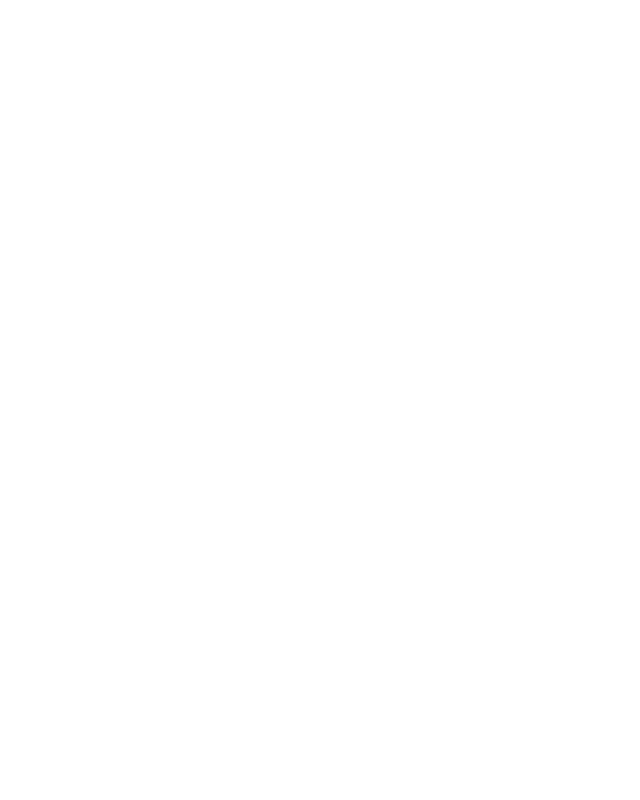
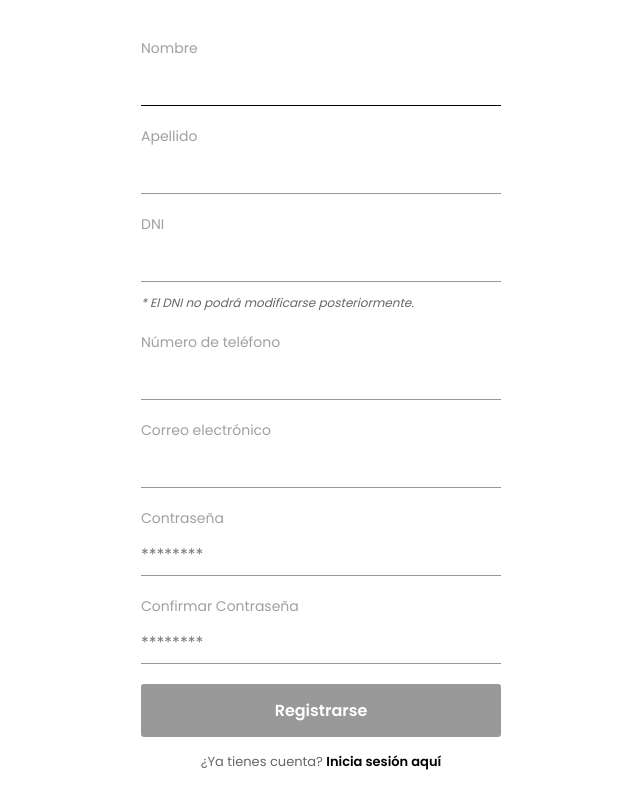
Before and after one commit to DareekShot/mi-tienda, a React (Vite) app: page /register in a window 1280 px wide. Before the commit this address had no page. Shown: the part 240-1040 px from the top of the page, without its empty margins (319-959 px from the left). Before the commit the page ends 800 px from the top, so only its background shows below. Built offline with nearby package versions, Linux system fonts and the light colour scheme.

Commit message:
Agregué Register

```diff
--- a/src/main.jsx
+++ b/src/main.jsx
@@ -13,6 +13,7 @@
 import ResultadoBusqueda from './components/ResultadoBusqueda/ResultadoBusqueda.jsx'
 import DetalleProducto from './components/DetalleProducto/DetalleProducto.jsx'
 import Login from './pages/Login/Login.jsx'
+import Register from './pages/Register/Register.jsx'
 
 const router = createBrowserRouter([
   {
@@ -54,6 +55,10 @@
   {
     path: "/login",
     element: <Login />
+  },
+  {
+    path: "/register",
+    element: <Register />
   }
 ])
 
--- /dev/null
+++ b/src/pages/Register/Register.css
@@ -0,0 +1,111 @@
+.register-container {
+  max-width: 360px;
+  margin: 80px auto;
+  padding: 0 20px;
+  font-family: 'Poppins','Helvetica Neue',Helvetica,Arial,sans-serif;
+  color: #2e2e2e;
+}
+
+.register-container h1 {
+  font-weight: 600;
+  font-size: 22px;
+  margin-bottom: 20px;
+  border-bottom: 1px solid #000;
+  padding-bottom: 8px;
+  width: fit-content;
+}
+
+.register-form {
+  display: flex;
+  flex-direction: column;
+}
+
+.register-form label {
+  font-size: 14px;
+  color: #a0a0a0;
+  margin-top: 20px;
+  margin-bottom: 5px;
+  font-weight: 500;
+}
+
+.register-form input {
+  font-family: 'Poppins','Helvetica Neue',Helvetica,Arial,sans-serif;
+  border: none;
+  border-bottom: 1px solid #999;
+  padding: 8px 0;
+  font-size: 16px;
+  outline: none;
+  transition: border-color 0.3s ease;
+}
+
+.register-form input:focus {
+  border-bottom-color: #000;
+}
+
+.register-button {
+  font-family: 'Poppins','Helvetica Neue',Helvetica,Arial,sans-serif;
+  background-color: #999;
+  border: none;
+  padding: 14px 0;
+  border-radius: 3px;
+  font-size: 16px;
+  font-weight: 600;
+  color: white;
+  transition: background-color 0.3s ease;
+  margin-top: 20px;
+}
+
+.register-button.enabled {
+  background-color: #000;
+}
+
+.register-button:disabled {
+  cursor: not-allowed;
+}
+
+/* Nuevo efecto hover para el botón */
+.register-button:hover {
+  background-color: #333;
+  box-shadow: 0 4px 8px rgba(0,0,0,0.2);
+  transition: background-color 0.3s ease, box-shadow 0.3s ease;
+}
+
+.register-error {
+  font-family: 'Poppins','Helvetica Neue',Helvetica,Arial,sans-serif;
+  margin-top: 10px;
+  color: #d93025;
+  font-size: 12px;
+  font-weight: 400;
+  text-align: left;
+}
+
+.register-links {
+  font-size: 13px;
+  margin-top: 15px;
+  text-align: center;
+  color: #333;
+}
+
+.register-links p{
+  margin: 0;
+  font-size: 13px;
+  color: #666;
+}
+
+.register-links a {
+  font-weight: 700;
+  color: #000;
+  text-decoration: none;
+  cursor: pointer;
+}
+
+.register-links a:hover {
+  text-decoration: underline;
+}
+
+.dni-note {
+  font-size: 12px;
+  color: #666;
+  font-style: italic;
+  margin-bottom: 0;
+}
--- /dev/null
+++ b/src/pages/Register/Register.jsx
@@ -0,0 +1,181 @@
+import React, { useState } from 'react'
+import { useNavigate, Link } from 'react-router-dom'
+import { useAuth } from '../../contexts/AuthContext'
+import './register.css'
+import Header from '../../components/Header/Header.jsx'
+import Footer from '../../components/Footer/Footer.jsx'
+import Navbar from '../../components/NavBar/Navbar.jsx'
+
+const Register = () => {
+  const [name, setName] = useState('')
+  const [lastName, setLastName] = useState('')
+  const [dni, setDni] = useState('')
+  const [phone, setPhone] = useState('')
+  const [email, setEmail] = useState('')
+  const [password, setPassword] = useState('')
+  const [passwordConfirm, setPasswordConfirm] = useState('')
+  const [errors, setErrors] = useState({})
+  const { register, user } = useAuth()
+  const navigate = useNavigate()
+
+  if (user) {
+    navigate('/dashboard')
+  }
+
+  const validate = () => {
+    const errs = {}
+
+    if (!name.trim()) {
+      errs.name = 'El nombre es obligatorio.'
+    }
+    if (!lastName.trim()) {
+      errs.lastName = 'El apellido es obligatorio.'
+    }
+    if (!dni.trim()) {
+      errs.dni = 'El DNI es obligatorio.'
+    } else if (!/^\d{7,8}$/.test(dni)) {
+      errs.dni = 'El DNI debe tener 7 u 8 dígitos numéricos.'
+    }
+    if (!phone.trim()) {
+      errs.phone = 'El número de teléfono es obligatorio.'
+    } else if (!/^\+?\d{7,15}$/.test(phone)) {
+      errs.phone = 'Número de teléfono no válido.'
+    }
+    if (!email) {
+      errs.email = 'El correo es obligatorio.'
+    } else {
+      const emailRegex = /^[^\s@]+@[^\s@]+\.[^\s@]+$/
+      if (!emailRegex.test(email)) {
+        errs.email = 'Por favor ingresa un correo válido.'
+      }
+    }
+    if (!password) {
+      errs.password = 'La contraseña es obligatoria.'
+    }
+    if (!passwordConfirm) {
+      errs.passwordConfirm = 'Por favor confirma la contraseña.'
+    } else if (password !== passwordConfirm) {
+      errs.passwordConfirm = 'Las contraseñas no coinciden.'
+    }
+
+    return errs
+  }
+
+  const handleSubmit = (e) => {
+    e.preventDefault()
+    const validationErrors = validate()
+    setErrors(validationErrors)
+
+    if (Object.keys(validationErrors).length === 0) {
+      const newUser = {
+        id: Date.now(),
+        name: name.trim(),
+        lastName: lastName.trim(),
+        dni: dni.trim(),
+        phone: phone.trim(),
+        email,
+        password,
+      }
+      register(newUser)
+      navigate('/dashboard')
+    }
+  }
+
+  return (
+    <>
+    <Header />
+    <Navbar />
+    <div className="register-container">
+      <h1>Crear Cuenta Nueva</h1>
+      <form onSubmit={handleSubmit} className="register-form" noValidate>
+        <label htmlFor="name">Nombre</label>
+        <input
+          type="text"
+          id="name"
+          placeholder=""
+          value={name}
+          onChange={(e) => setName(e.target.value)}
+          autoFocus
+        />
+        {errors.name && <p className="register-error">{errors.name}</p>}
+
+        <label htmlFor="lastName">Apellido</label>
+        <input
+          type="text"
+          id="lastName"
+          placeholder=""
+          value={lastName}
+          onChange={(e) => setLastName(e.target.value)}
+        />
+        {errors.lastName && <p className="register-error">{errors.lastName}</p>}
+
+        <label htmlFor="dni">DNI</label>
+        <input
+          type="text"
+          id="dni"
+          placeholder=""
+          value={dni}
+          onChange={(e) => setDni(e.target.value)}
+        />
+        <p className="dni-note">* El DNI no podrá modificarse posteriormente.</p>
+        {errors.dni && <p className="register-error">{errors.dni}</p>}
+
+        <label htmlFor="phone">Número de teléfono</label>
+        <input
+          type="tel"
+          id="phone"
+          placeholder=""
+          value={phone}
+          onChange={(e) => setPhone(e.target.value)}
+        />
+        {errors.phone && <p className="register-error">{errors.phone}</p>}
+
+        <label htmlFor="email">Correo electrónico</label>
+        <input
+          type="email"
+          id="email"
+          placeholder=""
+          value={email}
+          onChange={(e) => setEmail(e.target.value)}
+        />
+        {errors.email && <p className="register-error">{errors.email}</p>}
+
+        <label htmlFor="password">Contraseña</label>
+        <input
+          type="password"
+          id="password"
+          placeholder="********"
+          value={password}
+          onChange={(e) => setPassword(e.target.value)}
+        />
+        {errors.password && <p className="register-error">{errors.password}</p>}
+
+        <label htmlFor="passwordConfirm">Confirmar Contraseña</label>
+        <input
+          type="password"
+          id="passwordConfirm"
+          placeholder="********"
+          value={passwordConfirm}
+          onChange={(e) => setPasswordConfirm(e.target.value)}
+        />
+        {errors.passwordConfirm && (
+          <p className="register-error">{errors.passwordConfirm}</p>
+        )}
+
+        <button type="submit" className="register-button">
+          Registrarse
+        </button>
+      </form>
+
+      <div className="register-links">
+        <p>
+          ¿Ya tienes cuenta? <Link to="/login">Inicia sesión aquí</Link>
+        </p>
+      </div>
+    </div>
+    <Footer />
+    </>
+  )
+}
+
+export default Register
```
